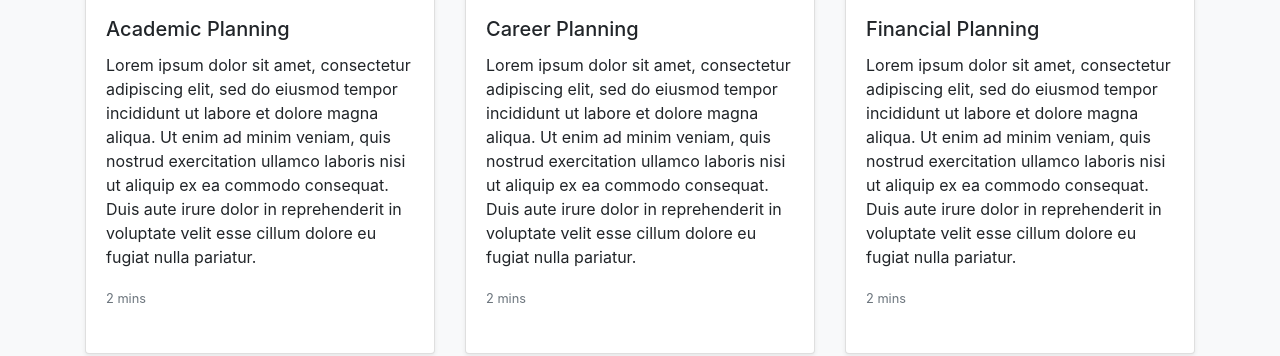
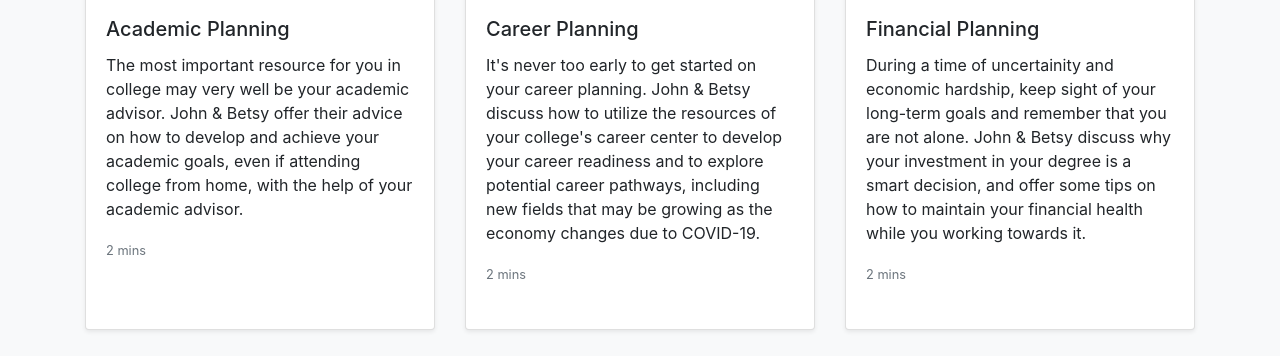
Before and after one commit to AllenDCooper/COVID-19-Microsite, a plain HTML site: page planning.html in a window 1280 px wide. Shown: the part 665-1021 px from the top of the page. Drawn offline with nearby package versions, Linux system fonts and the light colour scheme.

Commit message:
added videos and copy to planning.html

```diff
--- a/planning.html
+++ b/planning.html
@@ -69,20 +69,17 @@
         <div class="row flex-container">
           <div class="col-md-4">
             <div class="card mb-4 shadow-sm" style="height: 100%">
-              <!-- <svg class="bd-placeholder-img card-img-top" width="100%" height="225" xmlns="http://www.w3.org/2000/svg" preserveAspectRatio="xMidYMid slice" focusable="false" role="img" aria-label="Placeholder: Thumbnail">
-                      <title>Placeholder</title><rect width="100%" height="100%" fill="#55595c"></rect><text x="50%" y="50%" fill="#eceeef" dy=".3em">Thumbnail</text></svg> -->
-              <!-- {% include icons/placeholder.svg width="100%" height="225" background="#55595c" color="#eceeef" class="card-img-top" text="Thumbnail" %} -->
-              <img width="auto" height="225"
-                src="https://prod-cat-files.macmillan.cloud/MediaResources/instructorcatalog/college/solutions/administrators/digitalofferings-callout.jpg"
-                frameborder="0" allow="accelerometer; autoplay; encrypted-media; gyroscope; picture-in-picture"
-                allowfullscreen style="object-fit: cover; background-color: rgb(85, 89, 92);">
+              <iframe width="100%" height="225" src="https://www.youtube.com/embed/tAw-eXvi5dA" frameborder="0"
+                allow="accelerometer; autoplay; encrypted-media; gyroscope; picture-in-picture"
+                allowfullscreen></iframe>
               <div class="card-body">
                 <h5 class="card-title">Academic Planning</h5>
                 <div class="card-text">
-                  <p>Lorem ipsum dolor sit amet, consectetur adipiscing elit, sed do eiusmod tempor incididunt ut labore
-                    et dolore magna aliqua. Ut enim ad minim veniam, quis nostrud exercitation ullamco laboris nisi ut
-                    aliquip ex ea commodo consequat. Duis aute irure dolor in reprehenderit in voluptate velit esse
-                    cillum dolore eu fugiat nulla pariatur.</p>
+                  <p>
+                    The most important resource for you in college may very well be your academic advisor. John & Betsy
+                    offer their advice on how to develop and achieve your academic goals, even if attending college from
+                    home, with the help of your academic advisor.
+                  </p>
                   <small class="text-muted">2 mins</small>
                 </div>
               </div>
@@ -90,17 +87,17 @@
           </div>
           <div class="col-md-4">
             <div class="card mb-4 shadow-sm " style="height: 100%">
-              <iframe width="100%" height="225" src="https://www.youtube.com/embed/7X43s9pPjhs" frameborder="0"
+              <iframe width="100%" height="225" src="https://www.youtube.com/embed/KIvG-JfYtoU" frameborder="0"
                 allow="accelerometer; autoplay; encrypted-media; gyroscope; picture-in-picture"
                 allowfullscreen></iframe>
-              <!-- {% include icons/placeholder.svg width="100%" height="225" background="#55595c" color="#eceeef" class="card-img-top" text="Thumbnail" %} -->
               <div class="card-body">
                 <h5 class="card-title">Career Planning</h5>
                 <div class="card-text">
-                  <p>Lorem ipsum dolor sit amet, consectetur adipiscing elit, sed do eiusmod tempor incididunt ut labore
-                    et dolore magna aliqua. Ut enim ad minim veniam, quis nostrud exercitation ullamco laboris nisi ut
-                    aliquip ex ea commodo consequat. Duis aute irure dolor in reprehenderit in voluptate velit esse
-                    cillum dolore eu fugiat nulla pariatur.</p>
+                  <p>
+                    It's never too early to get started on your career planning. John & Betsy discuss how to utilize the
+                    resources of your college's career center to develop your career readiness and to explore potential
+                    career pathways, including new fields that may be growing as the economy changes due to COVID-19.
+                  </p>
                   <small class="text-muted">2 mins</small>
                 </div>
               </div>
@@ -108,17 +105,16 @@
           </div>
           <div class="col-md-4">
             <div class="card mb-4 shadow-sm " style="height: 100%">
-              <iframe width="100%" height="225" src="https://www.youtube.com/embed/7X43s9pPjhs" frameborder="0"
+              <iframe width="100%" height="225" src="https://www.youtube.com/embed/ZadFC4I7kkw" frameborder="0"
                 allow="accelerometer; autoplay; encrypted-media; gyroscope; picture-in-picture"
                 allowfullscreen></iframe>
-              <!-- {% include icons/placeholder.svg width="100%" height="225" background="#55595c" color="#eceeef" class="card-img-top" text="Thumbnail" %} -->
               <div class="card-body">
                 <h5 class="card-title">Financial Planning</h5>
                 <div class="card-text">
-                  <p>Lorem ipsum dolor sit amet, consectetur adipiscing elit, sed do eiusmod tempor incididunt ut labore
-                    et dolore magna aliqua. Ut enim ad minim veniam, quis nostrud exercitation ullamco laboris nisi ut
-                    aliquip ex ea commodo consequat. Duis aute irure dolor in reprehenderit in voluptate velit esse
-                    cillum dolore eu fugiat nulla pariatur.</p>
+                  <p>During a time of uncertainity and economic hardship, keep sight of your long-term goals and
+                    remember that you are not alone. John & Betsy discuss why your investment in your degree is a smart
+                    decision, and offer some tips on how to maintain your financial health while you working towards it.
+                  </p>
                   <small class="text-muted">2 mins</small>
                 </div>
               </div>
```
